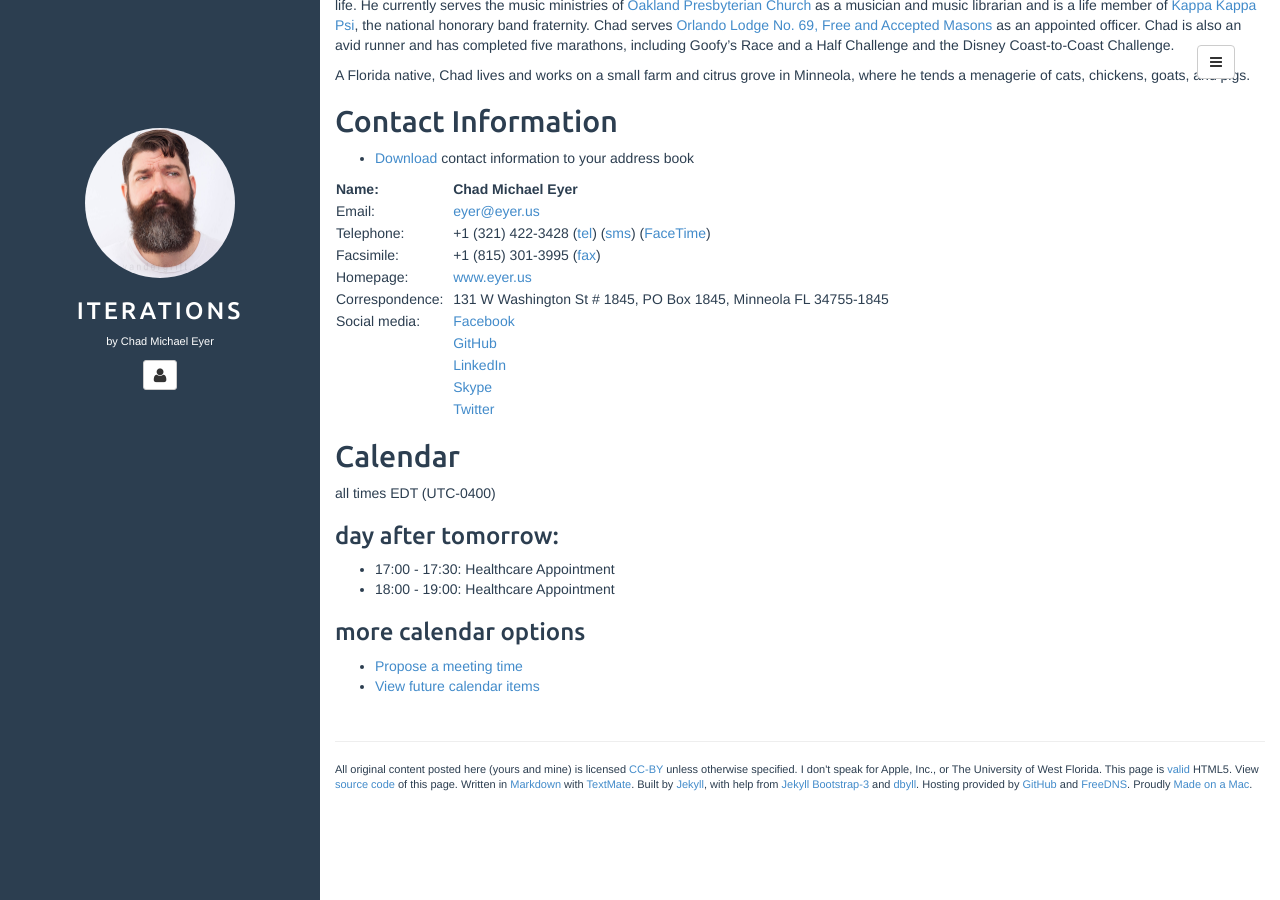
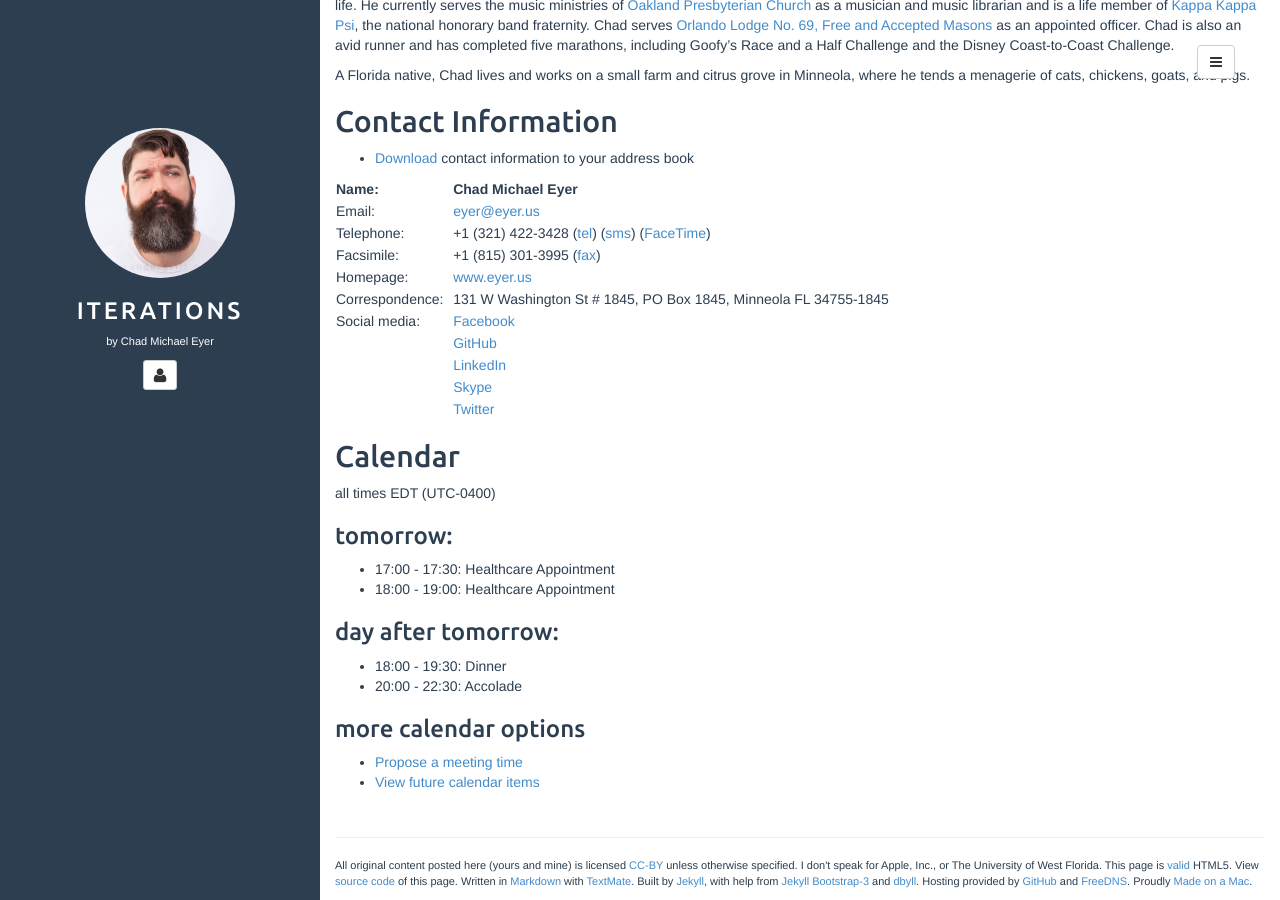
Before and after one commit to chadmichaeleyer/chadmichaeleyer.github.io, a Jekyll site: the page built from about.md, in a window 1280 px wide and 900 px high, scrolled down 994 px. Built offline with Jekyll 4.4.1, drawn with Linux system fonts in a browser that asks for light colours.

Commit message:
calendar update

```diff
--- a/calendar-year.markdown
+++ b/calendar-year.markdown
@@ -1402,3 +1402,8 @@ all times EDT (UTC-0400)
 * 07:00 - 21:30: AppleCare Advisor
 * 18:30 - 19:30: Music Library Enterprise Support (AppleCare) (Oakland Presbyterian)
 * 19:30 - 21:45: Rehearsal, Sanctuary Choir (Oakland Presbyterian)
+
+### 2018-08-16 (Thu):
+
+* 07:00 - 21:30: AppleCare Advisor
+* 18:00 - 19:00: Healthcare Appointment
--- a/calendar.markdown
+++ b/calendar.markdown
@@ -1,6 +1,11 @@
 all times EDT (UTC-0400)
+
+### tomorrow:
+
+* 17:00 - 17:30: Healthcare Appointment
+* 18:00 - 19:00: Healthcare Appointment
 
 ### day after tomorrow:
 
-* 17:00 - 17:30: Healthcare Appointment
-* 18:00 - 19:00: Healthcare Appointment
+* 18:00 - 19:30: Dinner
+* 20:00 - 22:30: Accolade
```
